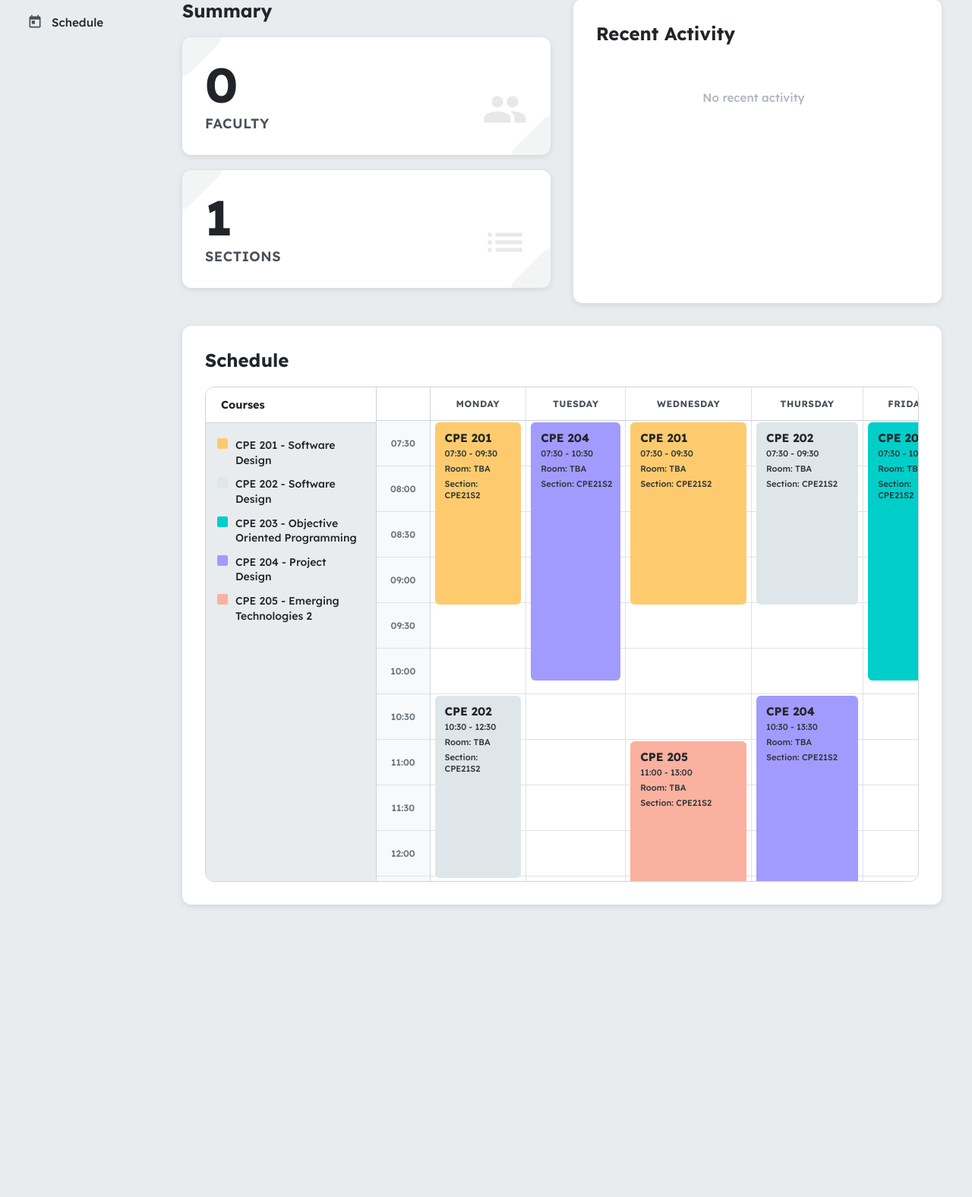
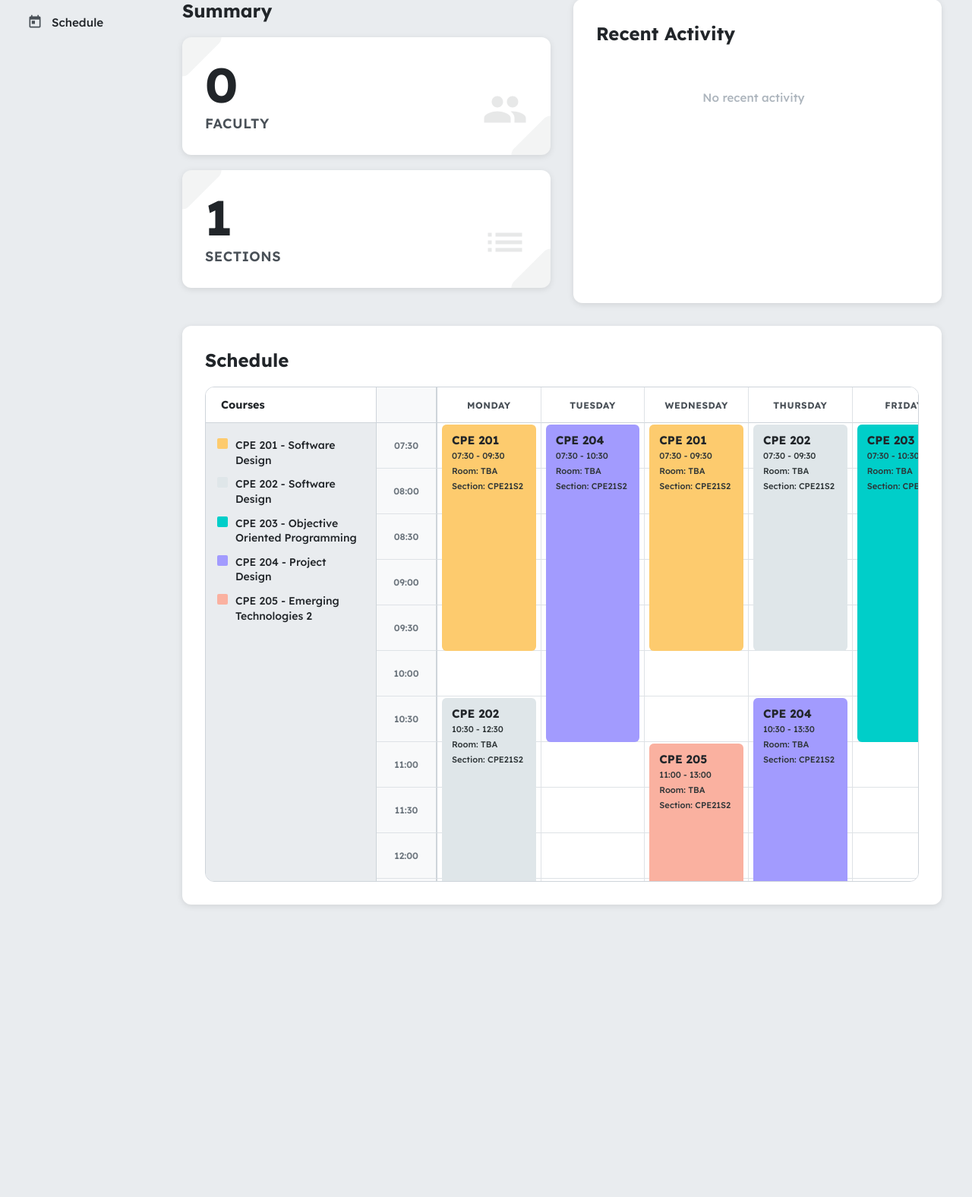
Before and after one commit to Summer077/Auto-Scheduling, a Django app: page /admin/dashboard/ in a window 1280 px wide. Shown: the part 299-1875 px from the top of the page at 76% size. Run offline with Django 5.2, Linux system fonts and the light colour scheme; a user stored in the database is signed in; data comes from the database, SQL or seed files in the repository; both versions use the stored data as it was after the commit; data that the repository does not hold is empty.

Commit message:
Fixed Schedule-Block Logic

```diff
--- a/hello/static/hello/css/dashboard.css
+++ b/hello/static/hello/css/dashboard.css
@@ -492,9 +492,28 @@ body {
     position: relative;
 }
 
+.schedule-table-container::-webkit-scrollbar {
+    width: 10px;
+    height: 10px;
+}
+
+.schedule-table-container::-webkit-scrollbar-track {
+    background: #F8F9FA;
+}
+
+.schedule-table-container::-webkit-scrollbar-thumb {
+    background: #ADB5BD;
+    border-radius: 5px;
+}
+
+.schedule-table-container::-webkit-scrollbar-thumb:hover {
+    background: #6C757D;
+}
+
 .schedule-table {
     width: 100%;
-    border-collapse: collapse;
+    border-collapse: separate;
+    border-spacing: 0;
     min-width: 900px;
 }
 
@@ -517,16 +536,19 @@ body {
     text-transform: uppercase;
     border-bottom: 1px solid #CED4DA;
     border-right: 1px solid #DEE2E6;
+    min-width: 130px;
 }
 
 .schedule-table thead th:first-child {
-    width: 70px;
-    min-width: 70px;
-    background: #FFFFFF;
+    width: 80px;
+    min-width: 80px;
+    max-width: 80px;
+    height: 47px;
+    background: #F8F9FA;
     position: sticky;
     left: 0;
     z-index: 101;
-    border-right: 1px solid #CED4DA;
+    border-right: 2px solid #CED4DA;
 }
 
 .schedule-table thead th:last-child {
@@ -549,6 +571,7 @@ body {
     vertical-align: top;
     background: #FFFFFF;
     height: 60px;
+    min-width: 130px;
 }
 
 .schedule-table tbody td:first-child {
@@ -559,9 +582,10 @@ body {
     font-weight: 600;
     color: #6C757D;
     padding: 8px 5px;
-    width: 70px;
-    min-width: 70px;
-    border-right: 1px solid #CED4DA;
+    width: 80px;
+    min-width: 80px;
+    max-width: 80px;
+    border-right: 2px solid #CED4DA;
     vertical-align: middle;
     position: sticky;
     left: 0;
--- a/hello/templatetags/custom_filters.py
+++ b/hello/templatetags/custom_filters.py
@@ -1,7 +1,5 @@
 from django import template
 import hashlib
-
-register = template.Library()
 
 register = template.Library()
 
@@ -20,21 +18,38 @@ def ordinal(value):
 
     return f"{value}{suffix}"
 
+
 @register.filter
 def schedule_height(duration_minutes):
-    """Calculate the height in pixels for a schedule block.
-    Each 30-minute slot = 50px height"""
-    if not duration_minutes:
-        return 50
+    """Calculate height in pixels for a schedule block (30 min = 60px), always add +30 min."""
+    try:
+        duration_minutes = int(duration_minutes)
+    except (ValueError, TypeError):
+        duration_minutes = 0
 
-    slot_height = 50
-    slot_minutes = 30
-    num_slots = duration_minutes / slot_minutes
-    total_height = (num_slots * slot_height) + 40
-
+    duration_minutes += 30  # always add one 30-min slot
+    px_per_minute = 60 / 30  # 2 px per minute
+    total_height = (duration_minutes * px_per_minute) - 2  # offset for borders
     return int(total_height)
 
-    return int(total_height)
+
+@register.filter
+def schedule_top(start_time):
+    """
+    Convert start time (e.g., '07:30') into vertical position in pixels.
+    Each 30-minute slot = 60px height.
+    The base time is 7:00 AM.
+    """
+    try:
+        hours, minutes = map(int, str(start_time).split(':'))
+        total_minutes = (hours * 60) + minutes
+        base_minutes = 7 * 60  # starting point = 7:00 AM
+        minutes_from_start = total_minutes - base_minutes
+        px_per_minute = 60 / 30  # 2 px per minute
+        return int(minutes_from_start * px_per_minute)
+    except Exception:
+        return 0
+
 
 @register.filter
 def auto_color(value):
@@ -42,7 +57,6 @@ def auto_color(value):
     Generate a distinct color for a course based on its code.
     Returns a hex color code.
     """
-    # Predefined palette of distinct, visually appealing colors
     color_palette = [
         '#FF6B6B',  # Red
         '#4ECDC4',  # Teal
@@ -66,13 +80,9 @@ def auto_color(value):
         '#00B4D8',  # Bright Blue
     ]
 
-    # Generate a hash from the value (course code)
     if value:
-        # Create a hash of the course code
         hash_object = hashlib.md5(str(value).encode())
         hash_int = int(hash_object.hexdigest(), 16)
-        # Use modulo to select from palette
         return color_palette[hash_int % len(color_palette)]
 
-    # Default fallback color
     return '#FFA726'
```
Also changed, not shown: db.sqlite3.
